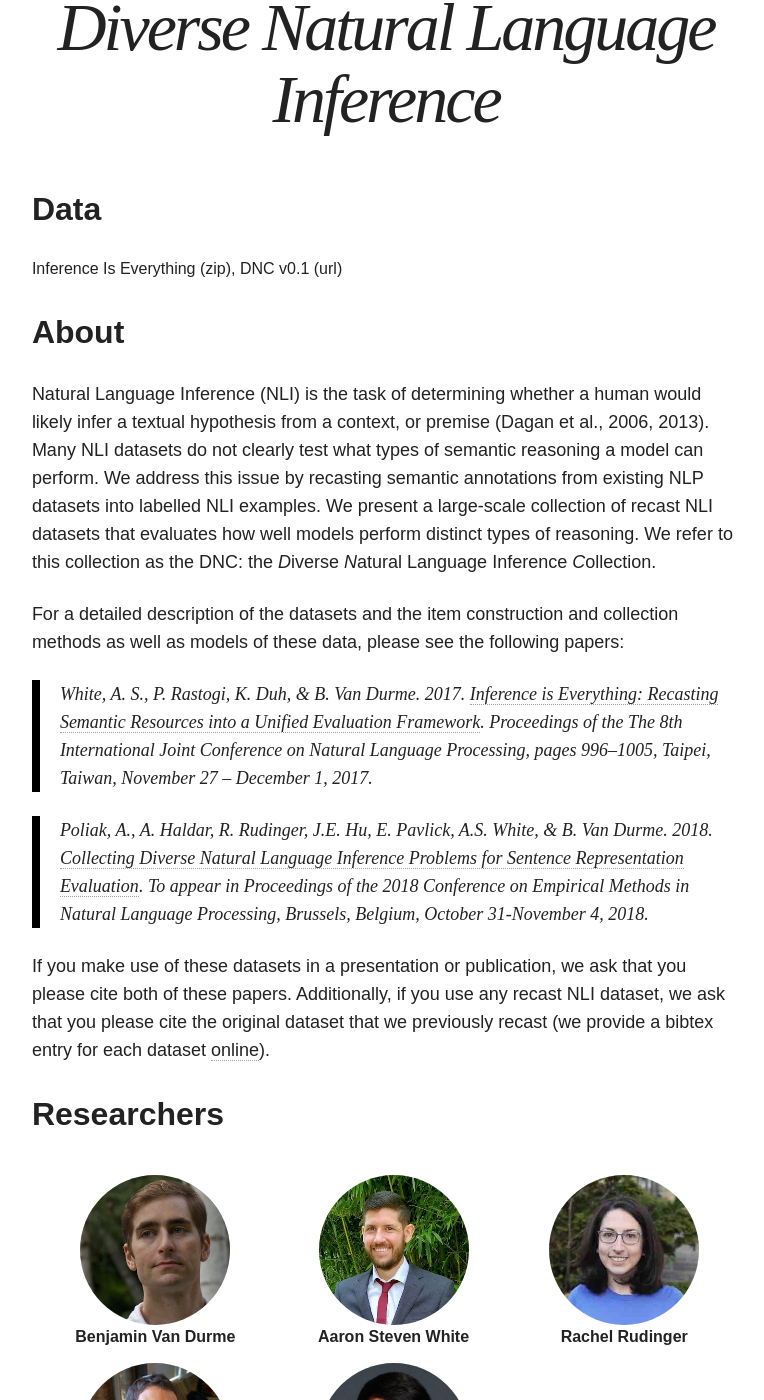
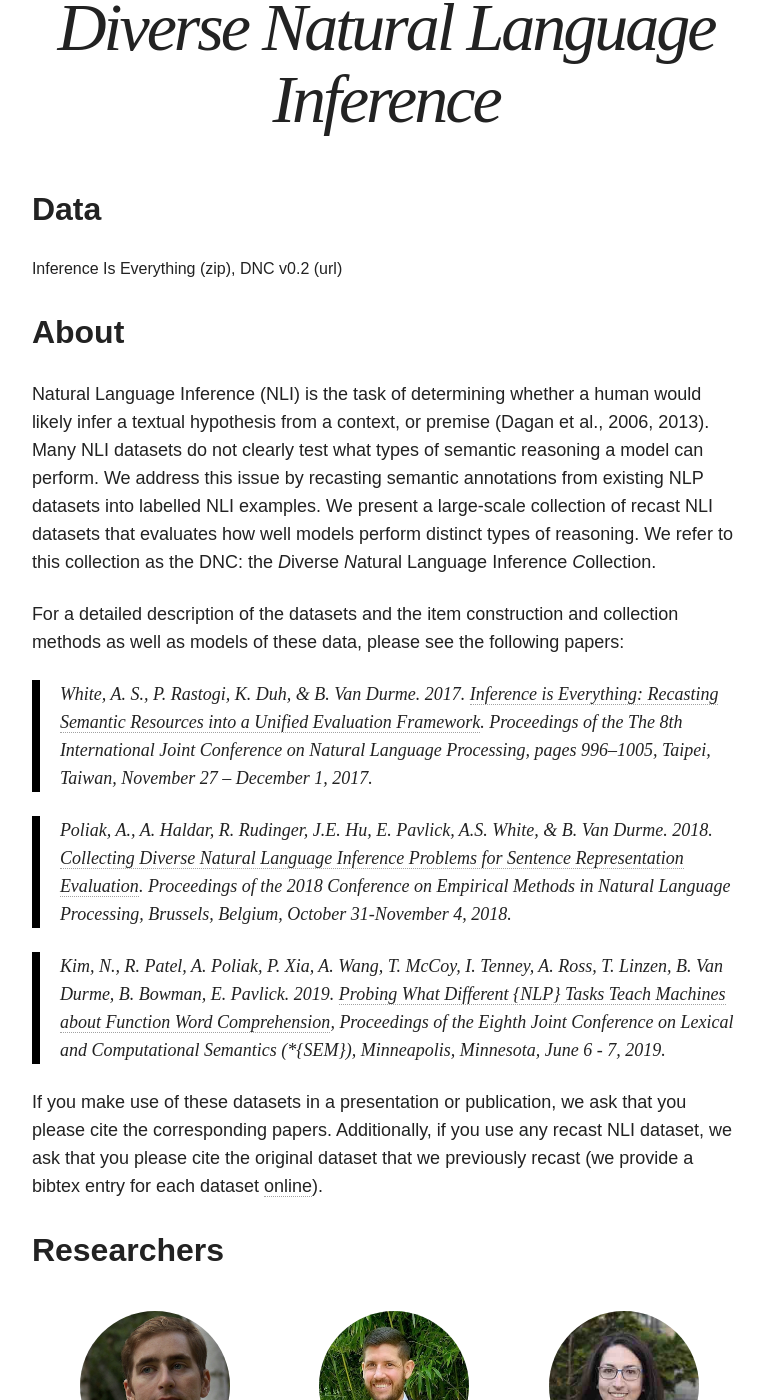
Before and after one commit to decompositional-semantics-initiative/decompositional-semantics-initiative.github.io, a Jekyll site: the page built from projects/diverse-natural-language-inference/index.md, in a window 1280 px wide and 1400 px high, scrolled down 485 px. Shown: the whole window, without its empty margins (254-1018 px from the left). Built offline with Jekyll 4.4.1, drawn with Linux system fonts in a browser that asks for light colours; nearby versions of some CDN libraries.

Commit message:
Added 'Probing Function Words' paper info (Kim et al. StarSem 2019)

```diff
--- a/_data/projects.yml
+++ b/_data/projects.yml
@@ -125,7 +125,7 @@ dnc:
       trainsize: 249,947
       devsize: 31,696
       testsize: 31,232
-    - name: DNC v0.1
+    - name: DNC v0.2
       filetype: url
       corpus: See paper
       url: https://github.com/decompositional-semantics-initiative/DNC/
--- a/projects/diverse-natural-language-inference/index.md
+++ b/projects/diverse-natural-language-inference/index.md
@@ -11,6 +11,8 @@ For a detailed description of the datasets and the item construction and collect
 
 > White, A. S., P. Rastogi, K. Duh, & B. Van Durme. 2017. [Inference is Everything: Recasting Semantic Resources into a Unified Evaluation Framework](http://aclweb.org/anthology/I/I17/I17-1100.pdf). Proceedings of the The 8th International Joint Conference on Natural Language Processing, pages 996–1005, Taipei, Taiwan, November 27 – December 1, 2017.
 
-> Poliak, A., A. Haldar, R. Rudinger, J.E. Hu, E. Pavlick, A.S. White, & B. Van Durme. 2018. [Collecting Diverse Natural Language Inference Problems for Sentence Representation Evaluation](https://arxiv.org/pdf/1804.08207.pdf). To appear in _Proceedings of the 2018 Conference on Empirical Methods in Natural Language Processing_, Brussels, Belgium, October 31-November 4, 2018.
+> Poliak, A., A. Haldar, R. Rudinger, J.E. Hu, E. Pavlick, A.S. White, & B. Van Durme. 2018. [Collecting Diverse Natural Language Inference Problems for Sentence Representation Evaluation](https://arxiv.org/pdf/1804.08207.pdf). _Proceedings of the 2018 Conference on Empirical Methods in Natural Language Processing_, Brussels, Belgium, October 31-November 4, 2018.
 
-If you make use of these datasets in a presentation or publication, we ask that you please cite both of these papers. Additionally, if you use any recast NLI dataset, we ask that you please cite the original dataset that we previously recast (we provide a bibtex entry for each dataset [online](https://github.com/decompositional-semantics-initiative/DNC/blob/master/additional_references.md)).
+> Kim, N., R. Patel, A. Poliak, P. Xia, A. Wang, T. McCoy, I. Tenney, A. Ross, T. Linzen, B. Van Durme, B. Bowman, E. Pavlick. 2019. [Probing What Different {NLP} Tasks Teach Machines about Function Word Comprehension](https://www.aclweb.org/anthology/S19-1026), _Proceedings of the Eighth Joint Conference on Lexical and Computational Semantics (*{SEM})_, Minneapolis, Minnesota, June 6 - 7, 2019.
+
+If you make use of these datasets in a presentation or publication, we ask that you please cite the corresponding papers. Additionally, if you use any recast NLI dataset, we ask that you please cite the original dataset that we previously recast (we provide a bibtex entry for each dataset [online](https://github.com/decompositional-semantics-initiative/DNC/blob/master/additional_references.md)).
```
